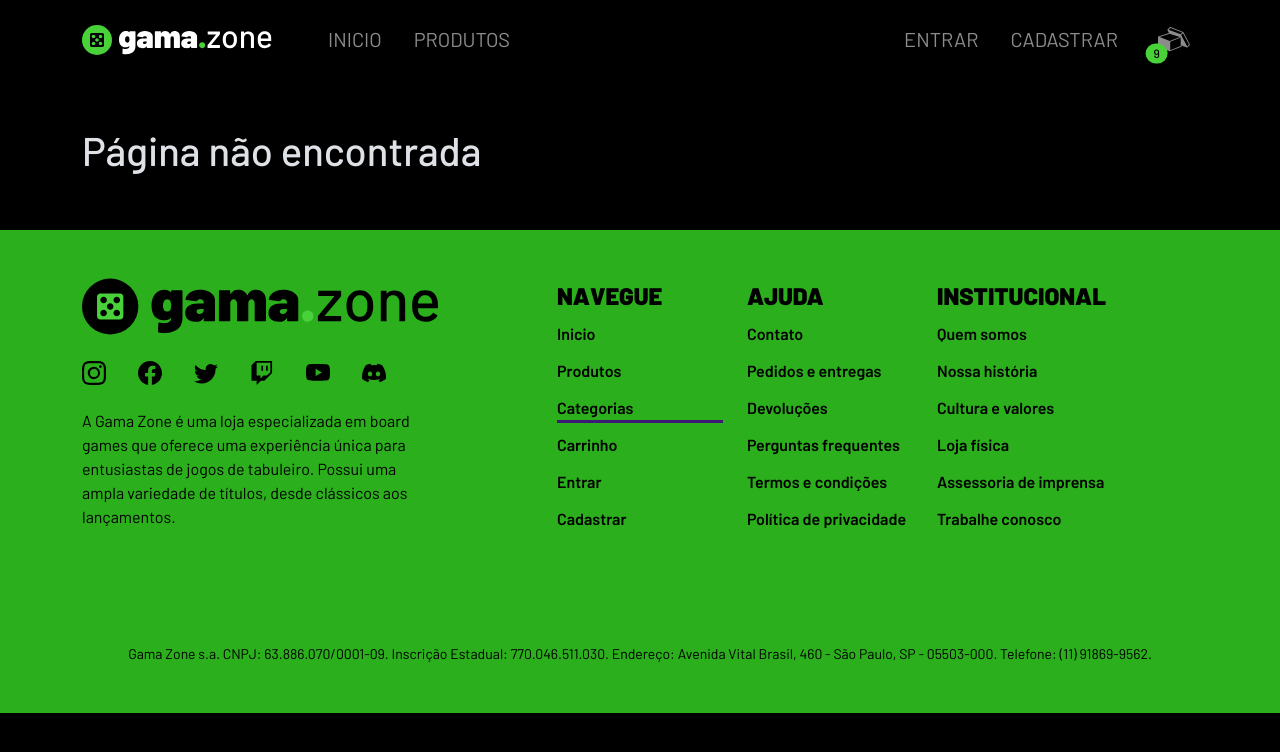
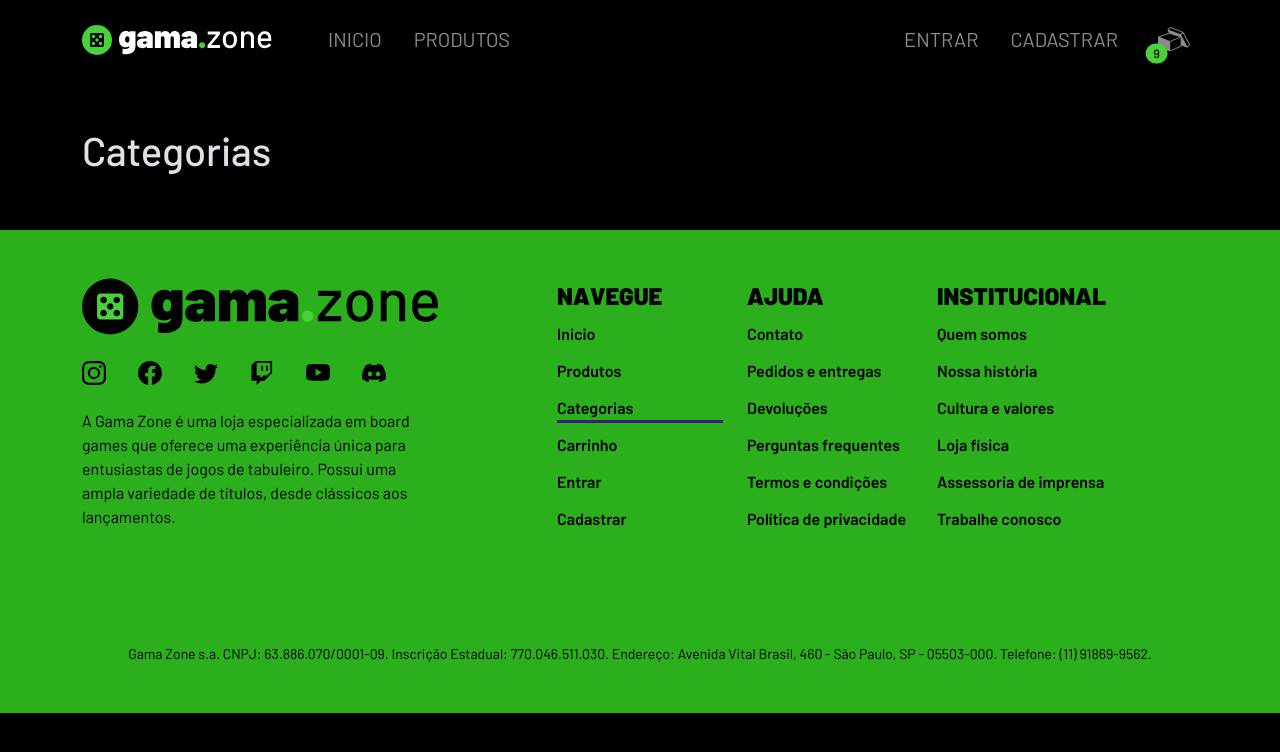
Before and after one commit to rodrigobruno/desafio-4-grupo-4-front-end-ecommerce, a React (Create React App) app: page /categorias in a window 1280 px wide. Shown: the top 752 px of the page. Built offline with nearby package versions, Linux system fonts and the light colour scheme.

Commit message:
Adicionado página e rota de categorias

```diff
--- /dev/null
+++ b/src/paginas/Categorias/index.tsx
@@ -0,0 +1,16 @@
+import { Helmet } from 'react-helmet-async';
+
+export default function Categorias() {
+    return (
+        <>
+            <Helmet>
+                <title>Categorias - Gama Zone</title>
+                <meta
+                    name='description'
+                    content='Explore nossa vasta seleção de categorias de jogos de tabuleiro. Encontre o board game perfeito para sua diversão e descubra novas aventuras. Compre agora!'
+                />
+            </Helmet>
+            <h1>Categorias</h1>
+        </>
+    );
+}
--- a/src/routes.tsx
+++ b/src/routes.tsx
@@ -23,6 +23,7 @@
 import AdminUsuarios from 'paginas/Admin/Usuarios';
 import AdminCriarUsurario from 'paginas/Admin/Usuarios/CriarUsuario';
 import AdminEditarUsuario from 'paginas/Admin/Usuarios/EditarUsuario';
+import Categorias from 'paginas/Categorias';
 
 export default function AppRoutes() {
     return (
@@ -32,6 +33,7 @@
                     <Route index element={<Inicio />} />
                     <Route path='produtos' element={<Produtos />} />
                     <Route path='produto' element={<Produto />} />
+                    <Route path='categorias' element={<Categorias />} />
                     <Route path='carrinho' element={<Carrinho />} />
                     <Route path='sucesso' element={<Sucesso />} />
                     <Route path='entrar' element={<Entrar />} />
```
